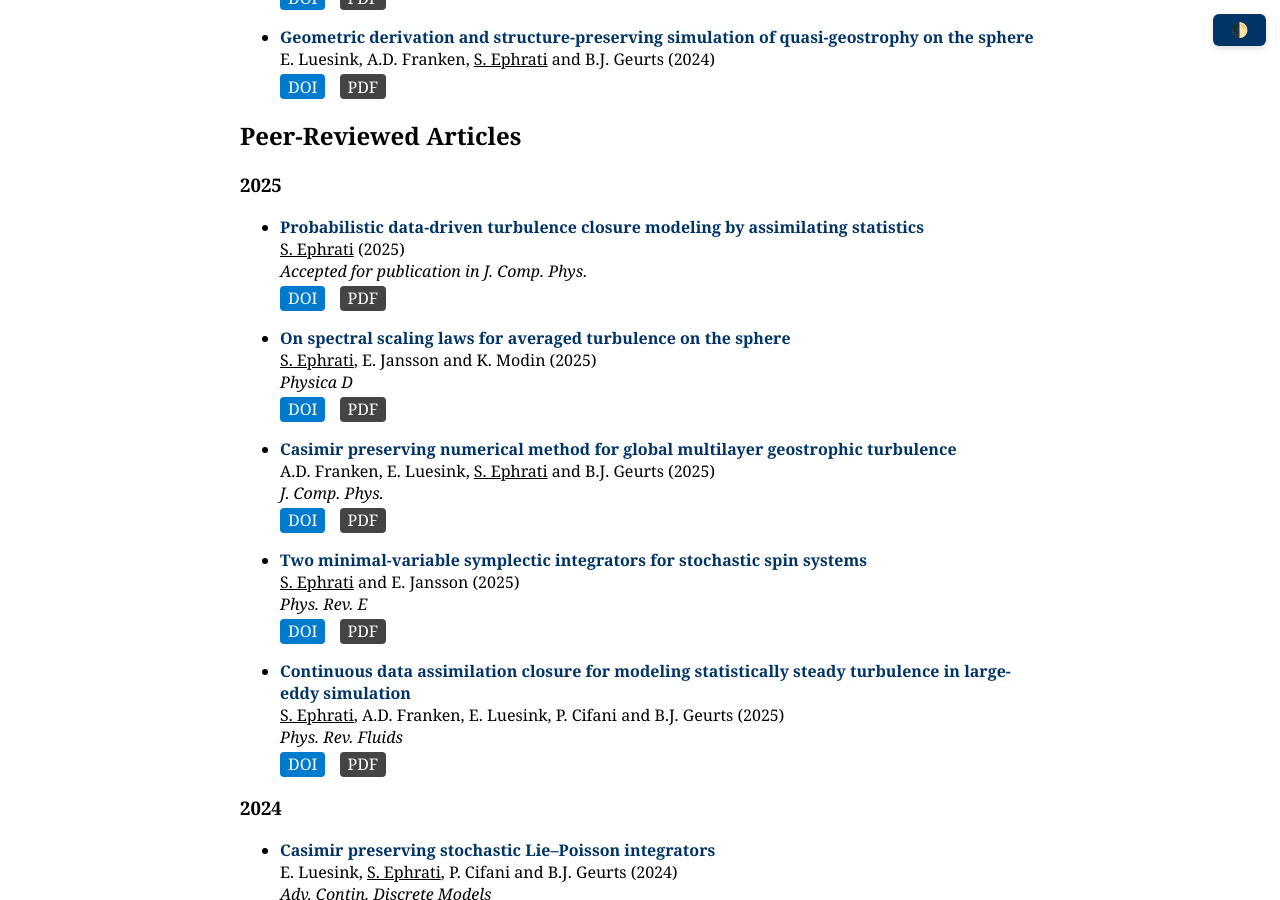
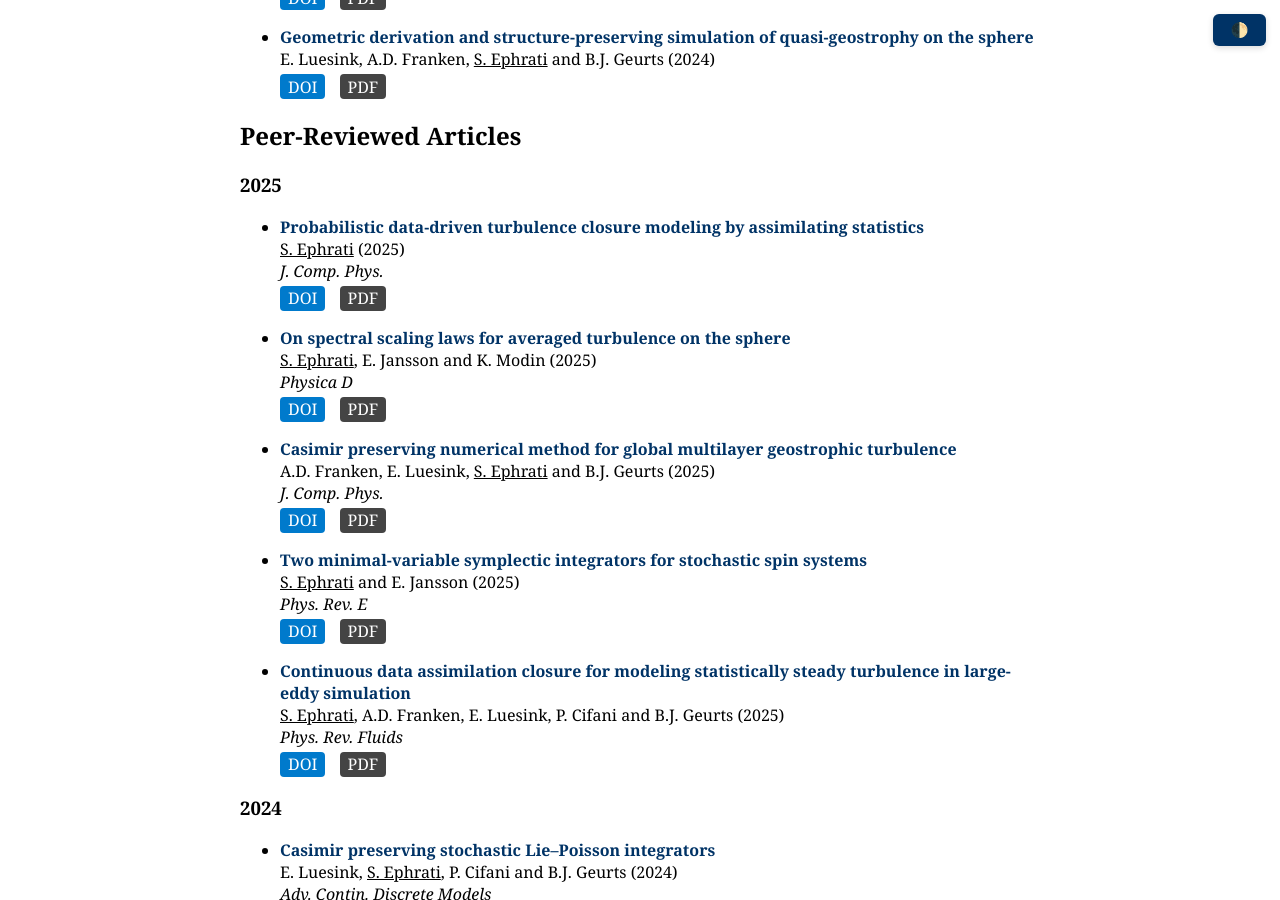
Before and after one commit to sagye/sagye.github.io, a Jekyll site: the page built from publications.md, in a window 1280 px wide and 900 px high, scrolled down 600 px. Built offline with Jekyll 4.4.1, drawn with Linux system fonts in a browser that asks for light colours.

```diff
--- a/publications.md
+++ b/publications.md
@@ -60,9 +60,9 @@ Publications by categories in reversed chronological order
 {% include publication-entry.html
    title="Probabilistic data-driven turbulence closure modeling by assimilating statistics"
    authors="<u>S. Ephrati</u>  (2025)"
-   venue="Accepted for publication in J. Comp. Phys."
+   venue="J. Comp. Phys."
    doi="https://arxiv.org/abs/2408.14838"
-   pdf="assets/publications/Ephrati2024.pdf"
+   pdf="assets/publications/Ephrati2025.pdf"
 %}
 
 {% include publication-entry.html
```
Also changed, not shown: 4 other files.
